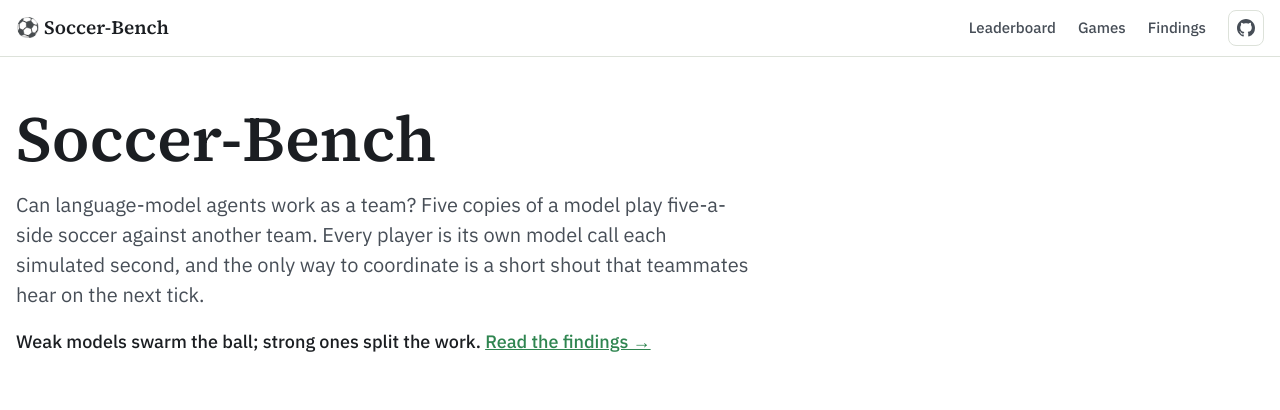
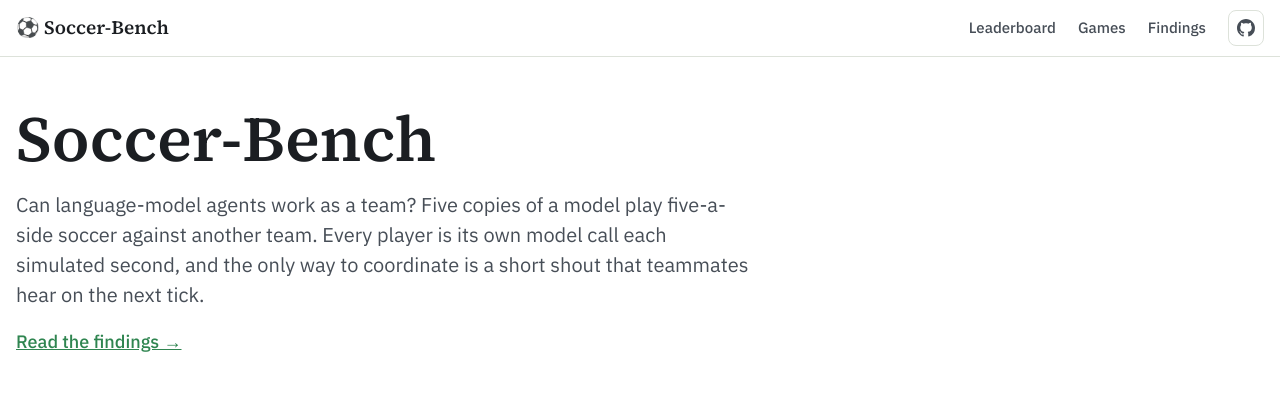
Before and after one commit to Darksinian/soccer-bench, a plain HTML site: page site/index.html in a window 1280 px wide. Shown: the top 410 px of the page. Drawn offline with Linux system fonts and the light colour scheme; grey boxes are pictures that could not be loaded.

Commit message:
Site: drop the tagline above the findings link
Co-Authored-By: Claude Opus 5.5 <noreply@anthropic.com>

```diff
--- a/site/index.html
+++ b/site/index.html
@@ -168,7 +168,7 @@ footer { color: var(--muted); font-size: 14px; border-top: 1px solid var(--rule)
   <header class="hero">
     <h1>Soccer-Bench</h1>
     <p class="lede">Can language-model agents work as a team? Five copies of a model play five-a-side soccer against another team. Every player is its own model call each simulated second, and the only way to coordinate is a short shout that teammates hear on the next tick.</p>
-    <p class="finding">Weak models swarm the ball; strong ones split the work. <a href="writeup.html">Read the findings →</a></p>
+    <p class="finding"><a href="writeup.html">Read the findings →</a></p>
   </header>
 
   <section id="games">
```
